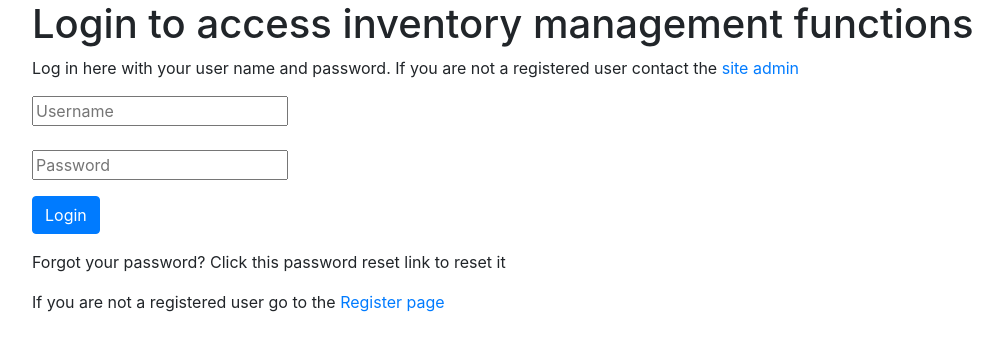
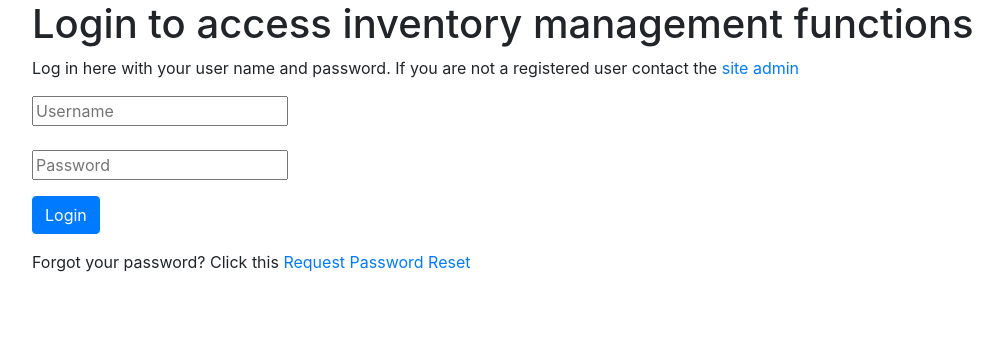
Before and after one commit to dgr-crenshaw/donationsAppFlask, a Flask app: page /login in a window 1280 px wide. Shown: the part 56-407 px from the top of the page, without its empty margins (53-1056 px from the left). Run offline with Flask 3, Linux system fonts and the light colour scheme; some libraries are stand-ins or nearby versions.

Commit message:
work started in app.py and page templates. Reset request goes to placeholder

```diff
--- a/app.py
+++ b/app.py
@@ -9,6 +9,8 @@ from fpdf.fonts import FontFace
 from fpdf.enums import TableCellFillMode
 
 from datetime import datetime
+
+from flask_mail import Mail, Message
 
 now = datetime.now() # current date NOT TIME since time must be serber local
 #dateTime = now.strftime("%m/%d/%Y, %I:%M %p")
@@ -51,6 +53,17 @@ class PDF(FPDF):
 
 ### main app -- decorators for routes
 app = Flask(__name__)
+
+mailUser = Mail(app)
+
+#configure email service using a gmail account
+app.config['MAIL_SERVER']='smtp.gmail.com'
+app.config['MAIL_PORT'] = 465
+app.config['MAIL_USERNAME'] = 'inventory.response@gmail.com'
+app.config['MAIL_PASSWORD'] = 'kmhb wfuf gfhb gqbr'
+app.config['MAIL_USE_TLS'] = False
+app.config['MAIL_USE_SSL'] = True
+
 app.config['SECRET_KEY'] = '917190101'
 
 @app.route('/')
@@ -195,7 +208,6 @@ def authenticate():
         pWord = request.form['password']
         pWord = pWord.encode('utf-8')
 
-        #conn = sqlite3.connect('facilityDB.db')
         conn = get_db_connection()
         #cur.execute('SELECT * FROM facilityDBUsers WHERE userName = ?',(uName,))
         facilityDBUsers = conn.execute('SELECT * FROM facilityDBUsers WHERE userName = ?',(uName,))
@@ -267,6 +279,44 @@ def check_users():
     facilityDBUsers = conn.execute('SELECT * FROM facilityDBUsers').fetchall()
     conn.close()
     return render_template('check_users.html', facilityDBUsers=facilityDBUsers)
+
+##### starting password reset functionality
+
+##### user requests reset
+@app.route('/reset_request')
+def reset_request():
+    return "foo"
+##### response to request
+@app.route('/reset_response', methods=('GET', 'POST'))
+def reset_response():
+    msg = ''
+    if request.method == 'POST':
+        eMail = request.form['eMail']
+        # search db for username
+        conn = get_db_connection()
+        emailExists = conn.execute('SELECT eMail FROM facilityDBUsers WHERE eMail = ?', (eMail,)).fetchone()
+        conn.close()
+        if emailExists == eMail:
+            msg = 'We found your email address in our records. We will send an email to that address with password recovery instructions'
+            randomLettersDigits = string.ascii_letters + string.digits
+            resetCode = ''.join(random.choice(randomLettersDigits) for index in range(7))
+        	#update database
+            resetStatus = 1
+            conn = get_db_connection()
+            conn.execute('UPDATE facilityDBUsers SET resetStatus = ?, resetCode = ? WHERE eMail = ?',(resetStatus, resetCode, eMail))
+            conn.commit()
+            conn.close()
+
+        	#compose email
+            content = Message('Responding to password reset request', sender = 'inventory.response@gmail.com', recipients = [eMail])
+   			#content.body = "You requested a password reset."
+            argumentsToRender = [eMail, resetCode]
+            content.html = render_template('passwordReset.html', argumentsToRender = argumentsToRender)
+            mailUser.send(content)
+        else:
+            msg = 'This email address is not in our records. You may either try again or contact your admin for assistance'
+            return render_template('reset_response.html', msg=msg)
+##### interim end password reset functionality
 
 @app.route("/pdf_list") #don't want this to be homepage
 def pdf_list():
--- a/templates/login.html
+++ b/templates/login.html
@@ -24,8 +24,8 @@
         </div>
         </form>
 
-        <p>Forgot your password? Click this <a>password reset link to reset it</a></p>
-        <p>If you are not a registered user go to the <a href="{{ url_for('register') }}">Register page</a></p>
+        <p>Forgot your password? Click this <a href="{{ url_for('reset_request') }}">Request Password Reset</a></p>
+        <!--p>If you are not a registered user go to the <a href="{{ url_for('register') }}">Register page</a></p-->
     {% endif %}
 
 {% endblock %}
```
